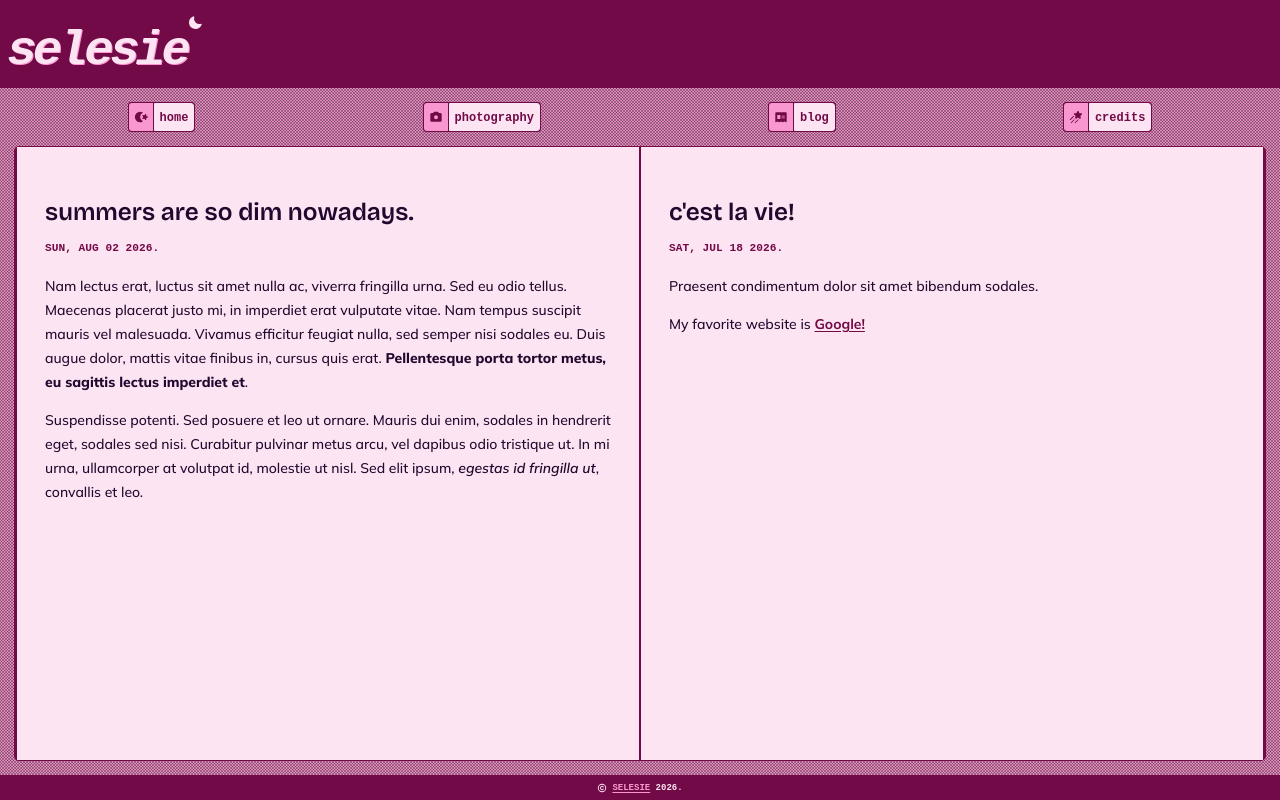
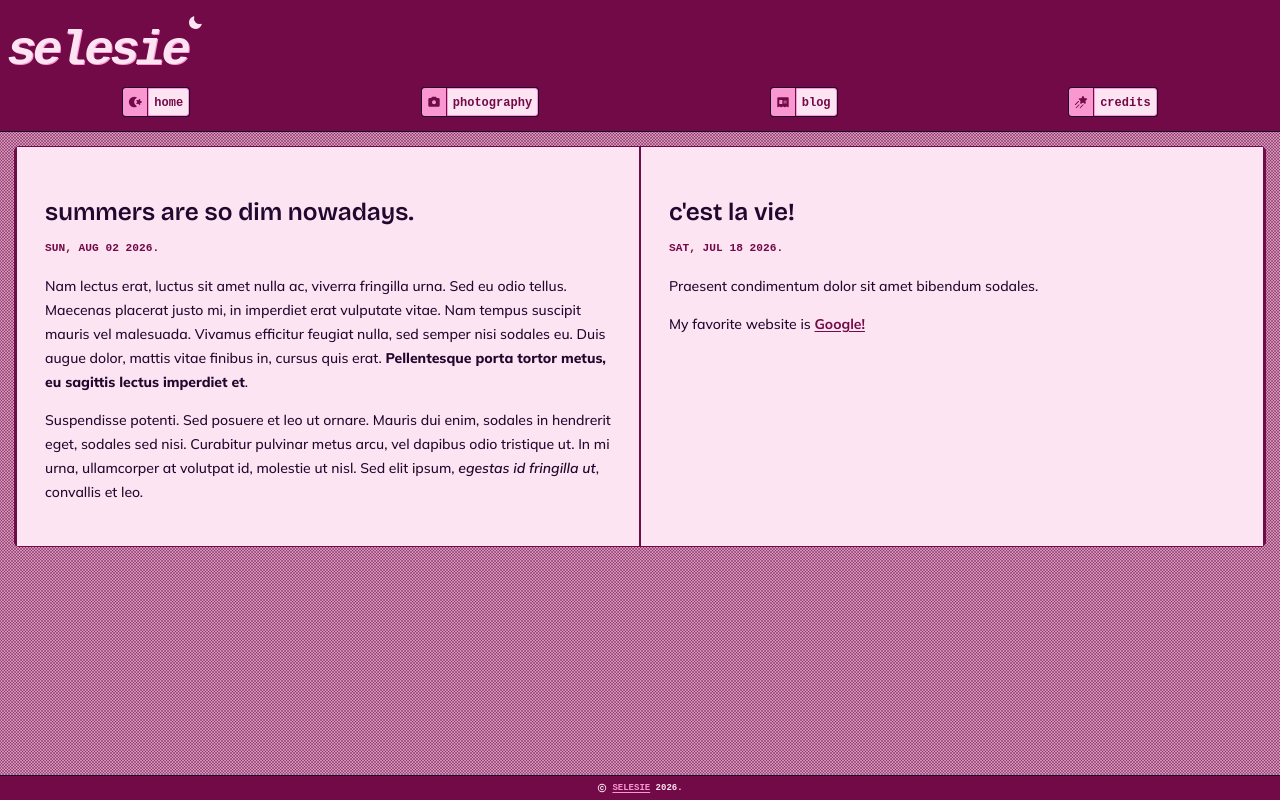
Before and after one commit to limetortillachip/selesie, a React (Create React App) app: page /blog in a window 1280 px wide. Built offline with nearby package versions, Linux system fonts and the light colour scheme; no server answers; a web font is replaced by a local one.

Commit message:
Minor changes

```diff
--- a/src/components/Layout/Layout.js
+++ b/src/components/Layout/Layout.js
@@ -12,14 +12,14 @@ function Layout() {
             <span>
               <h1>selesie</h1>
             </span>
-            <span id={styles.icon}>
+            <div id={styles.topIcon}>
               <MoonIcon size={16} weight="fill" />
-            </span>
-          </div>
-          <div data-top="navbar">
-            <Nav />
+            </div>
           </div>
         </header>
+        <div data-top="navbar">
+          <Nav />
+        </div>
       </div>
 
       <main className={styles.content}>
--- a/src/components/Layout/Layout.module.sass
+++ b/src/components/Layout/Layout.module.sass
@@ -4,8 +4,7 @@
     +grid-flex($flow: column nowrap)
     flex: 1
     color: $primary
-    background: $accent1 url("../../assets/crossed-heart-pixel.png")
-    background-size: 3px
+    background: $accent2
     font:
         size: 14px
         family: $text
@@ -56,14 +55,18 @@
         max-height: 3000px
 
 .content
-    //border-block: 1px solid $primary
-    +grid-flex($flow: row)
+    background: $accent1 url("../../assets/crossed-heart-pixel.png")
+    background-size: 3px
+    +grid-flex($flow: column nowrap)
     align-self: stretch
+    gap: $bit
     padding: $bit
 
-    main
-        flex: 1
+    main>div
+        flex: 75%
         padding: $bit
+
+
 
 
 .content,
@@ -76,22 +79,19 @@
 
 
 .top
-    header,
-    [data-top="navbar"]
-        @extend .column
-        gap: $bit
+    background: $accent2
+    padding-block: $bit
+    padding-inline: $cushion
+    border-bottom: 1px solid $primary
+    @extend .column
 
-[data-top="navbar"]
-    padding-inline: $bit
+
 
 .title
     flex: 1
     +grid-flex($flow: row nowrap)
     color: $secondary
-    background: $accent2
-    padding-block-start: $bit
-    padding-inline: $cushion
-    border-bottom: 1px solid $accent2
+
 
     h1
         text-shadow: 1px 1px $accent1
@@ -109,7 +109,7 @@
 
 .foo
     background: $accent2
-    border-top: 1px solid $accent2
+    border-top: 1px solid $primary
 
     footer
         +grid-flex($flow: row nowrap)
@@ -128,7 +128,7 @@
 
         a:hover
             color: $secondary
-
+.topIcon,
 .fooIcon
     +grid-flex($flow: row)
     align-items: center
--- a/src/components/Nav/Nav.module.sass
+++ b/src/components/Nav/Nav.module.sass
@@ -3,12 +3,12 @@
 .navBar
     +grid-flex($flow: row nowrap)
     justify-content: space-around
-    align-items: center
+    align-items: flex-start
 
 .navLink
     +grid-flex($flow: row nowrap)
     background: $accent2
-    border: 1px solid $accent2
+    border: 1px solid $primary
     border-radius: 3px
 
 
@@ -17,8 +17,9 @@
     flex: 1
     padding-inline: 5px
     border-radius: 0 3px 3px 0
-    border: 1px solid $secondary
+    border: 1px solid $accent1
     background: $secondary
+    transition: border 2s 1s
 
     a
         letter-spacing: 0.001em
@@ -33,7 +34,6 @@
             transform: lowercase
 #link:hover
     border: 1px inset $accent1
-    trans
 
 .icon
     flex: 0
```
